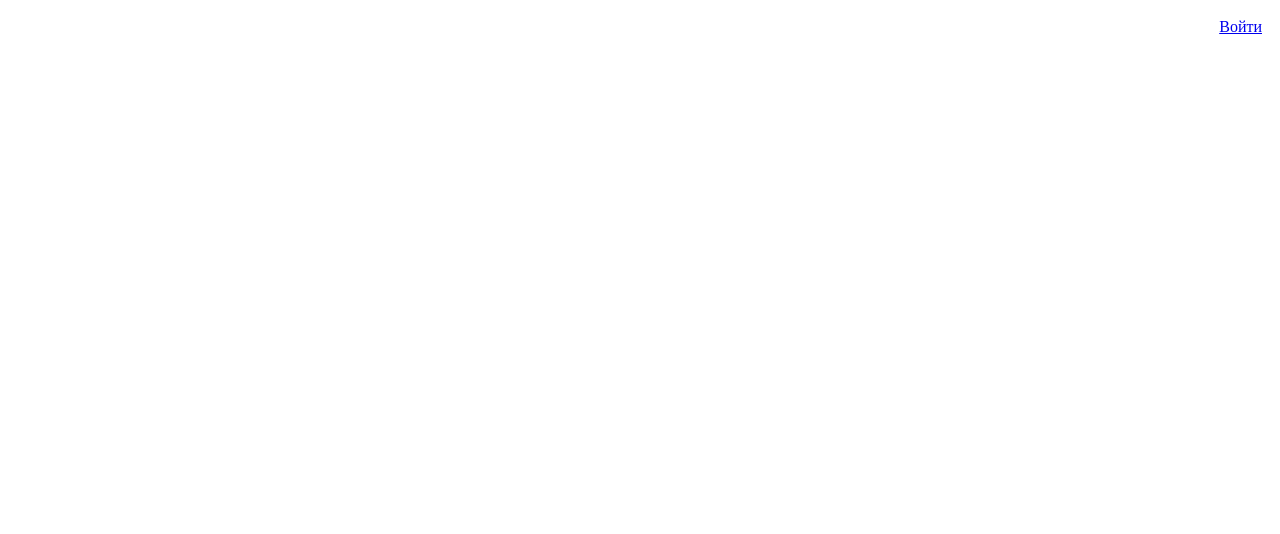
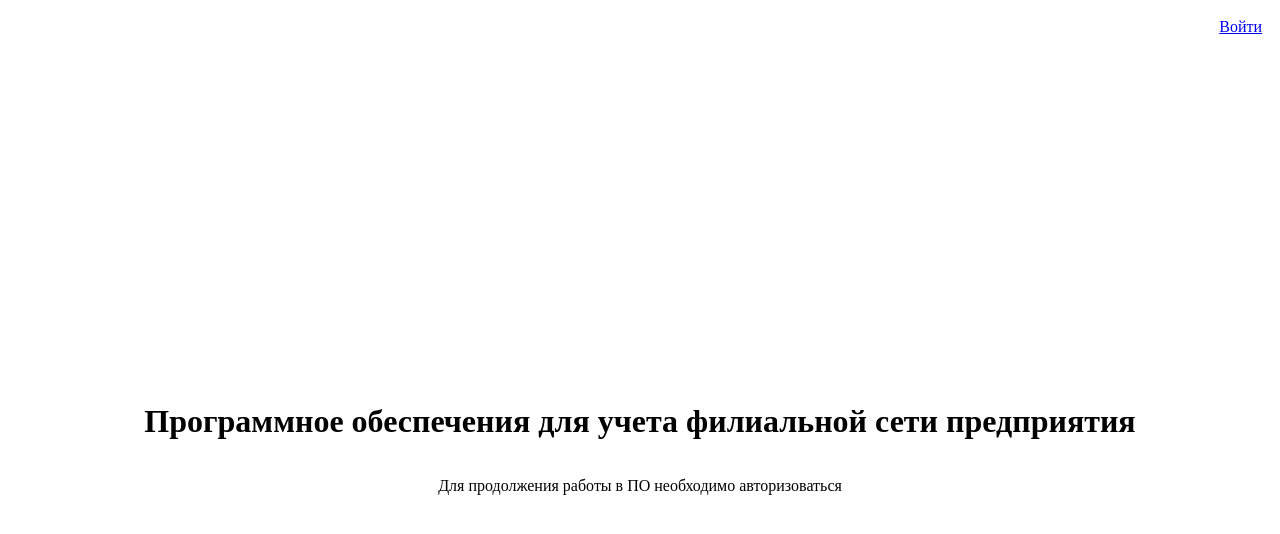
Before and after one commit to MetalHead89/orion-test-task, an Angular app: page / in a window 1280 px wide. Shown: the top 534 px of the page. Built offline with nearby package versions, Linux system fonts and the light colour scheme.

Commit message:
Добавлен компонент main. Глобальные стили перенесены в каталог scss. Доблавлен файл стилевых переменных

```diff
--- a/angular.json
+++ b/angular.json
@@ -31,7 +31,7 @@
               "src/assets"
             ],
             "styles": [
-              "src/styles.scss"
+              "src/styles/styles.scss"
             ],
             "scripts": []
           },
--- a/src/app/app.component.html
+++ b/src/app/app.component.html
@@ -1 +1,2 @@
 <app-header></app-header>
+<app-main></app-main>
--- a/src/app/app.module.ts
+++ b/src/app/app.module.ts
@@ -5,12 +5,14 @@ import { AppRoutingModule } from './app-routing.module';
 import { AppComponent } from './app.component';
 import { HeaderComponent } from './header/header.component';
 import { AuthenticationPanelComponent } from './header/authentication-panel/authentication-panel.component';
+import { MainComponent } from './main/main.component';
 
 @NgModule({
   declarations: [
     AppComponent,
     HeaderComponent,
-    AuthenticationPanelComponent
+    AuthenticationPanelComponent,
+    MainComponent
   ],
   imports: [
     BrowserModule,
--- a/src/app/header/authentication-panel/authentication-panel.component.ts
+++ b/src/app/header/authentication-panel/authentication-panel.component.ts
@@ -5,11 +5,4 @@ import { Component, OnInit } from '@angular/core';
   templateUrl: './authentication-panel.component.html',
   styleUrls: ['./authentication-panel.component.scss']
 })
-export class AuthenticationPanelComponent implements OnInit {
-
-  constructor() { }
-
-  ngOnInit(): void {
-  }
-
-}
+export class AuthenticationPanelComponent { }
--- a/src/app/header/header.component.html
+++ b/src/app/header/header.component.html
@@ -1,3 +1,5 @@
 <header class="header">
-  <app-authentication-panel></app-authentication-panel>
+  <div class="header__content">
+    <app-authentication-panel></app-authentication-panel>
+  </div>
 </header>
--- a/src/app/header/header.component.scss
+++ b/src/app/header/header.component.scss
@@ -1,5 +1,12 @@
+@import "/src/styles/vars.scss";
+
 .header {
-  display: flex;
-  justify-content: flex-end;
   padding: 10px;
+
+  &__content {
+    display: flex;
+    justify-content: flex-end;
+    max-width: $content-width;
+    margin: 0 auto;
+  }
 }
--- /dev/null
+++ b/src/app/main/main.component.html
@@ -0,0 +1,6 @@
+<main class="main">
+  <div class="main__content">
+    <h1>Программное обеспечения для учета филиальной сети предприятия</h1>
+    <p>Для продолжения работы в ПО необходимо авторизоваться</p>
+  </div>
+</main>
--- /dev/null
+++ b/src/app/main/main.component.scss
@@ -0,0 +1,14 @@
+@import "/src/styles/vars.scss";
+
+.main {
+  &__content {
+    max-width: $content-width;
+    margin: 0 auto;
+
+    height: 100vh;
+    display: flex;
+    flex-direction: column;
+    justify-content: center;
+    align-items: center;
+  }
+}
--- /dev/null
+++ b/src/styles/vars.scss
@@ -0,0 +1 @@
+$content-width: 1280px;
```
Also changed, not shown: src/app/main/main.component.ts (added, +8 -0 lines), src/styles/styles.scss (renamed from src/styles.scss).
